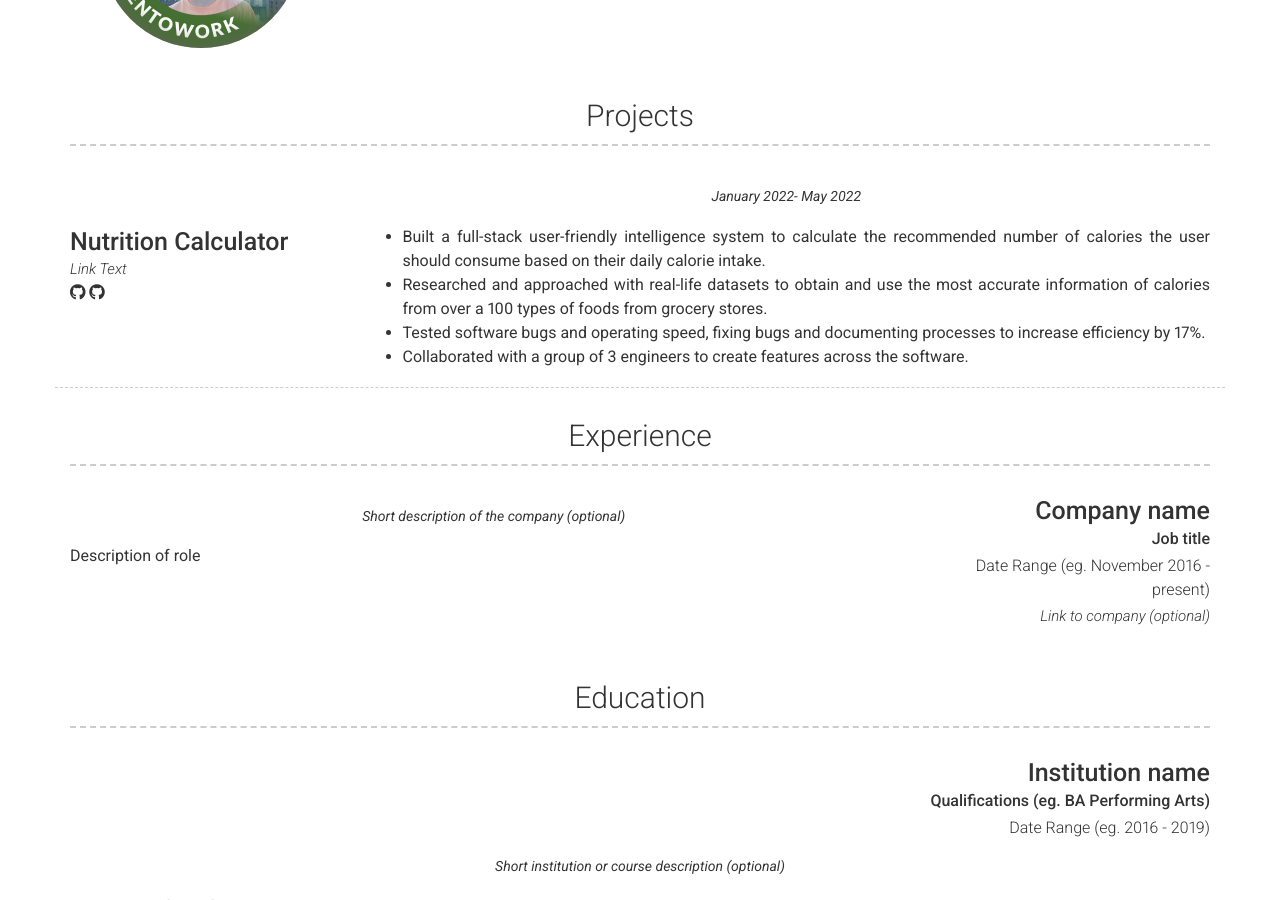
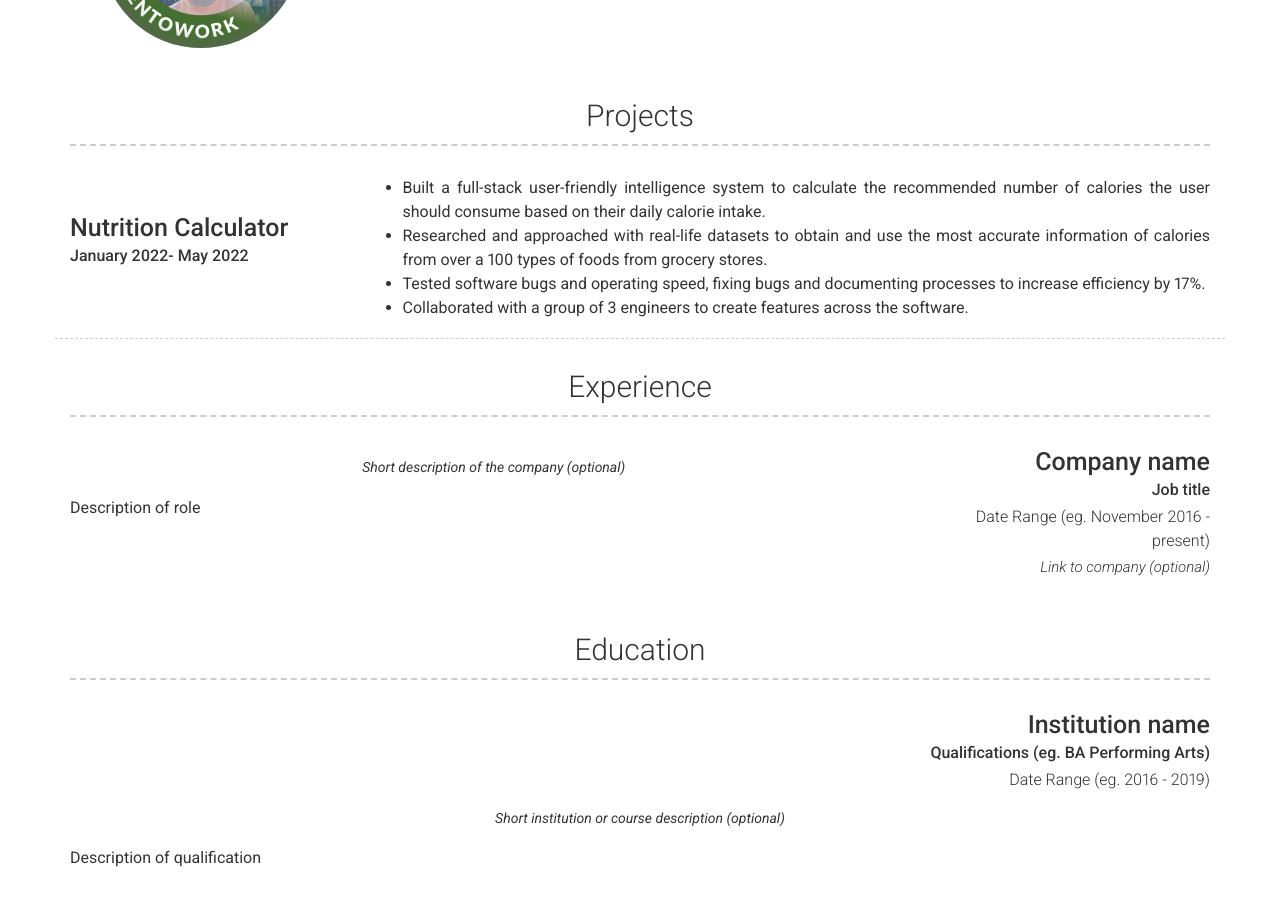
Before and after one commit to jugoh09/resume-website, a Jekyll site: the page built from index.md, in a window 1280 px wide and 900 px high, scrolled down 454 px. Built offline with Jekyll 4.4.1, drawn with Linux system fonts in a browser that asks for light colours; nearby versions of some CDN libraries.

Commit message:
Update _config.yml

```diff
--- a/_config.yml
+++ b/_config.yml
@@ -73,17 +73,17 @@ content:
         border: weak  # Value of `weak` will display a weak border below this item. # Any
                       # other value (or no value) means no border will be displayed
         title: Nutrition Calculator
-        link: Link to project (eg. sproogen.github.io/modern-resume-theme)(optional)
-        link_text: Link Text
-        additional_links:
-          - title:  Github page for project (eg. sproogen/modern-resume-theme)
-            icon: fab fa-github
-            url: Link to project (eg. sproogen.github.io/modern-resume-theme)(optional)
-          - title:  Github page for project (eg. sproogen/modern-resume-theme)
-            icon: fab fa-github
-            url: Link to project (eg. sproogen.github.io/modern-resume-theme)(optional)
-        quote: >
-          January 2022- May 2022
+        # link: Link to project (eg. sproogen.github.io/modern-resume-theme)(optional)
+        sub_title: January 2022- May 2022
+        # additional_links:
+          # - title:  Github page for project (eg. sproogen/modern-resume-theme)
+            # icon: fab fa-github
+            # url: Link to project (eg. sproogen.github.io/modern-resume-theme)(optional)
+          # - title:  Github page for project (eg. sproogen/modern-resume-theme)
+            # icon: fab fa-github
+            # url: Link to project (eg. sproogen.github.io/modern-resume-theme)(optional)
+        # quote: >
+          # January 2022- May 2022
         description: | # this will include new lines to allow paragraphs
           - Built a full-stack user-friendly intelligence system to calculate the recommended number of calories the user should consume based
             on their daily calorie intake.
```
